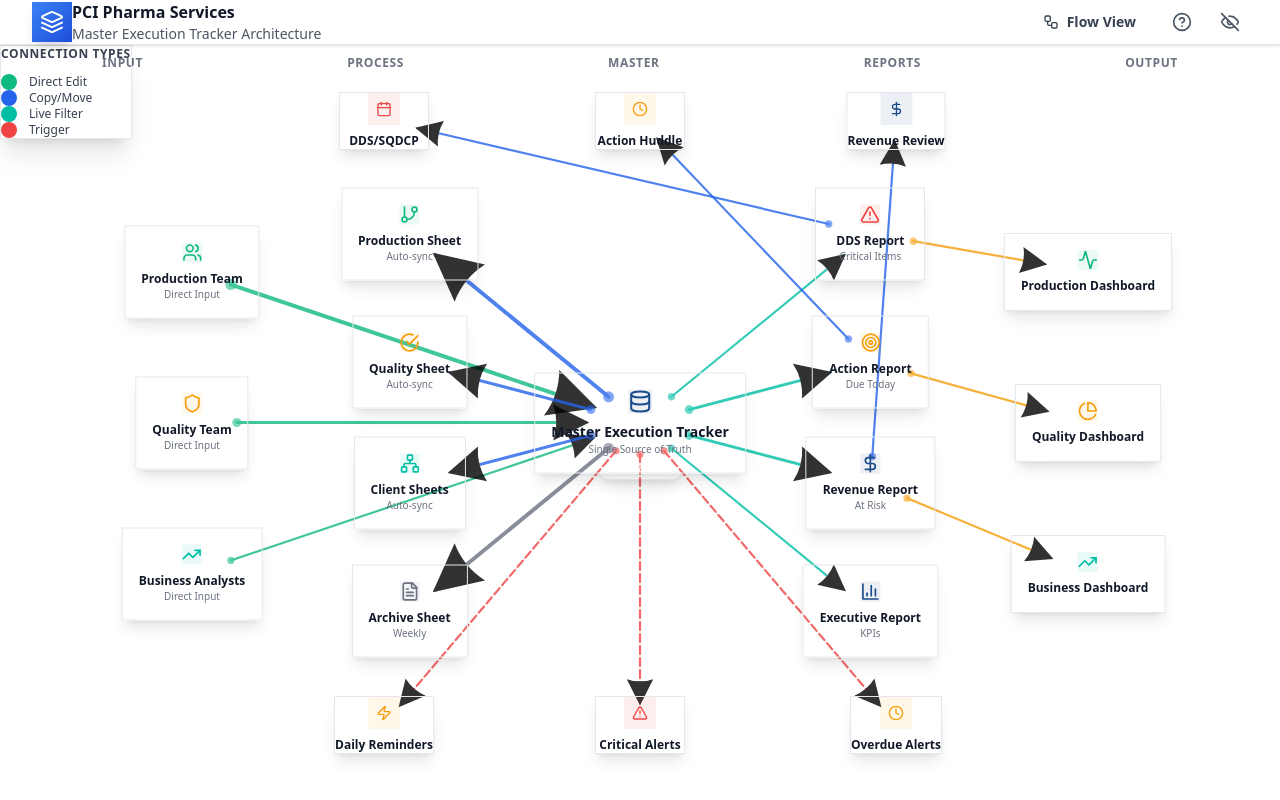
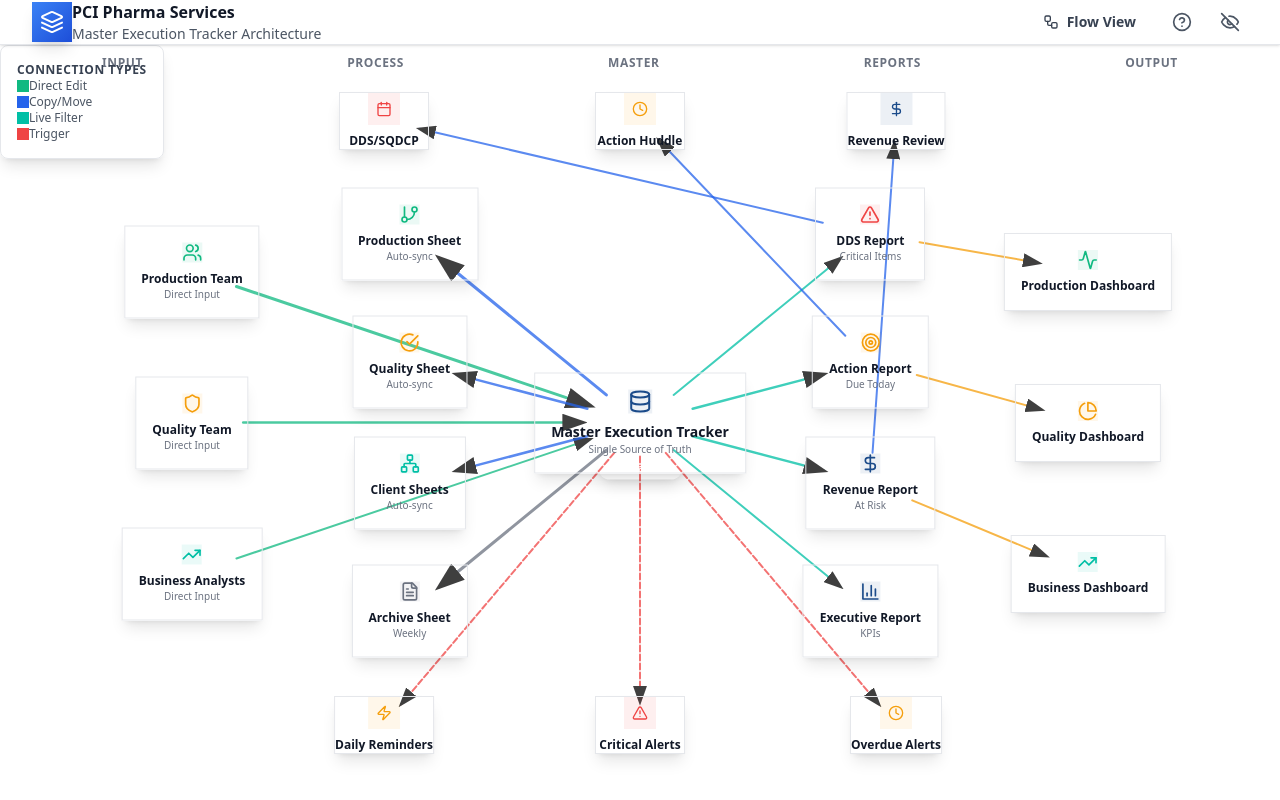
Before and after one commit to Boozy090121/mastersheet, a React (Vite) app: page / in a window 1280 px wide. Built offline with nearby package versions, Linux system fonts and the light colour scheme.

Commit message:
Add files via upload

```diff
--- a/components/SystemArchitectureMap.jsx
+++ b/components/SystemArchitectureMap.jsx
@@ -192,24 +192,26 @@
            FLOW_TYPES[focusedFlow].nodes.includes(connection.to);
   }, [focusedFlow, flowView, connection]);
 
-  const strokeWidth = strength.volume === 'high' ? 4 : strength.volume === 'medium' ? 3 : 2.2;
-  const opacity = flowView && !isInFlow ? 0.13 : isHighlighted ? 1 : 0.8;
-  const color = CONNECTION_TYPE_COLORS[connection.type] || '#888';
+  const strokeWidth = strength.volume === 'high' ? 3 : strength.volume === 'medium' ? 2.5 : 2;
+  const opacity = flowView && !isInFlow ? 0.15 : isHighlighted ? 1 : 0.75;
+  const color = CONNECTION_TYPE_COLORS[connection.type] || '#9ca3af'; // Default to a light gray
 
   // Calculate edge points to prevent overlap with nodes
   const calculateEdgePoint = (from, to, nodeType, isFromNode) => {
     const dx = to.x - from.x;
     const dy = to.y - from.y;
     const distance = Math.sqrt(dx * dx + dy * dy);
+    if (distance === 0) return isFromNode ? from : to; // Avoid division by zero
     const dirX = dx / distance;
     const dirY = dy / distance;
     let padding;
+    // Adjust padding based on node visual size (approximate % widths/heights)
     if (nodeType === 'master') {
-      padding = 4.2;
+      padding = 4.5; // Master node is wider
     } else if (nodeType === 'small') {
-      padding = 2.8;
+      padding = 3;   // Small nodes are more compact
     } else {
-      padding = 3.5;
+      padding = 4;   // Regular nodes
     }
     if (isFromNode) {
       return {
@@ -230,7 +232,6 @@
   const startPoint = calculateEdgePoint(fromPoint, toPoint, fromNodeType, true);
   const endPoint = calculateEdgePoint(fromPoint, toPoint, toNodeType, false);
 
-  // Modern arrowhead
   return (
     <g style={{ opacity }}>
       {/* Main connection line */}
@@ -241,15 +242,10 @@
         y2={`${endPoint.y}%`}
         stroke={color}
         strokeWidth={strokeWidth}
-        strokeDasharray={connection.type === 'trigger' ? '8,4' : 'none'}
-        markerEnd="url(#arrowhead-modern)"
+        strokeDasharray={connection.type === 'trigger' ? '6,3' : 'none'}
+        markerEnd="url(#arrowhead-sleek)"
         className="transition-all duration-300"
         strokeLinecap="round"
-      />
-      {/* Dot at start for type */}
-      <circle
-        cx={`${startPoint.x}%`} cy={`${startPoint.y}%`} r={strokeWidth + 1.5}
-        fill={color} opacity={0.7}
       />
     </g>
   );
@@ -615,34 +611,9 @@
 
       {/* Main Content Area */}
       <div className="flex-1 flex overflow-hidden">
-        {/* Legend - Bottom Left Corner, color-coded */}
-        {showUI && (
-          <div className="absolute bottom-8 left-8 bg-white/95 backdrop-blur-md rounded-xl shadow-xl border border-gray-200/50 p-5 z-30 min-w-[180px]">
-            <h4 className="text-xs font-bold text-gray-700 uppercase tracking-wider mb-3">Connection Types</h4>
-            <div className="space-y-2">
-              <div className="flex items-center space-x-3">
-                <span className="inline-block w-4 h-4 rounded-full" style={{background: CONNECTION_TYPE_COLORS.edit}}></span>
-                <span className="text-xs text-gray-700 font-medium">Direct Edit</span>
-              </div>
-              <div className="flex items-center space-x-3">
-                <span className="inline-block w-4 h-4 rounded-full" style={{background: CONNECTION_TYPE_COLORS.copy}}></span>
-                <span className="text-xs text-gray-700 font-medium">Copy/Move</span>
-              </div>
-              <div className="flex items-center space-x-3">
-                <span className="inline-block w-4 h-4 rounded-full" style={{background: CONNECTION_TYPE_COLORS.filter}}></span>
-                <span className="text-xs text-gray-700 font-medium">Live Filter</span>
-              </div>
-              <div className="flex items-center space-x-3">
-                <span className="inline-block w-4 h-4 rounded-full" style={{background: CONNECTION_TYPE_COLORS.trigger}}></span>
-                <span className="text-xs text-gray-700 font-medium">Trigger</span>
-              </div>
-            </div>
-          </div>
-        )}
-
         {/* Left Sidebar - Node Details */}
         {selectedNode && showUI && (
-          <div className="w-80 bg-white/95 backdrop-blur-md border-r border-gray-200/50 shadow-lg overflow-y-auto">
+          <div className="w-80 bg-white/95 backdrop-blur-md border-r border-gray-200/50 shadow-lg overflow-y-auto z-40">
             <div className="p-6">
               <div className="flex items-start justify-between mb-4">
                 <div className="flex items-center space-x-3">
@@ -712,15 +683,15 @@
           <svg className="absolute inset-0 w-full h-full" style={{ zIndex: 5 }}>
             <defs>
               <marker
-                id="arrowhead-modern"
-                markerWidth="16"
-                markerHeight="16"
-                refX="13"
-                refY="8"
+                id="arrowhead-sleek"
+                markerWidth="10"
+                markerHeight="7"
+                refX="8"
+                refY="3.5"
                 orient="auto"
                 fill="currentColor"
               >
-                <path d="M2,2 L14,8 L2,14 Q4,8 2,2" />
+                <polygon points="0 0, 10 3.5, 0 7" />
               </marker>
             </defs>
             {visibleConnections.map(connection => {
@@ -758,6 +729,31 @@
               onClick={() => setSelectedNode(selectedNode === node.id ? null : node.id)}
             />
           ))}
+
+          {/* Legend - Bottom Right Corner of Main Diagram Area */}
+          {showUI && (
+            <div className="absolute bottom-6 right-6 bg-white/90 backdrop-blur-md rounded-lg shadow-lg border border-gray-200/50 p-4 z-30 min-w-[170px]">
+              <h4 className="text-xs font-semibold text-gray-700 uppercase tracking-wider mb-2.5">Connection Types</h4>
+              <div className="space-y-1.5">
+                <div className="flex items-center space-x-2.5">
+                  <span className="inline-block w-3 h-3 rounded-sm" style={{backgroundColor: CONNECTION_TYPE_COLORS.edit}}></span>
+                  <span className="text-xs text-gray-600 font-medium">Direct Edit</span>
+                </div>
+                <div className="flex items-center space-x-2.5">
+                  <span className="inline-block w-3 h-3 rounded-sm" style={{backgroundColor: CONNECTION_TYPE_COLORS.copy}}></span>
+                  <span className="text-xs text-gray-600 font-medium">Copy/Move</span>
+                </div>
+                <div className="flex items-center space-x-2.5">
+                  <span className="inline-block w-3 h-3 rounded-sm" style={{backgroundColor: CONNECTION_TYPE_COLORS.filter}}></span>
+                  <span className="text-xs text-gray-600 font-medium">Live Filter</span>
+                </div>
+                <div className="flex items-center space-x-2.5">
+                  <span className="inline-block w-3 h-3 rounded-sm" style={{backgroundColor: CONNECTION_TYPE_COLORS.trigger}}></span>
+                  <span className="text-xs text-gray-600 font-medium">Trigger</span>
+                </div>
+              </div>
+            </div>
+          )}
         </div>
       </div>
 
```
